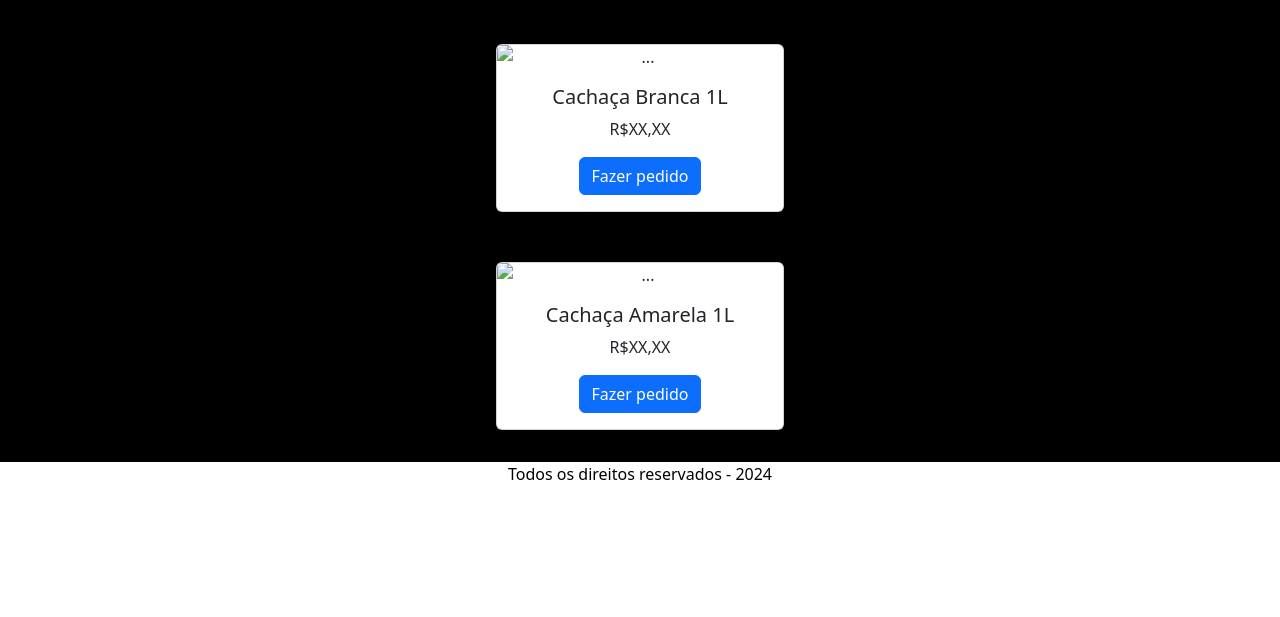
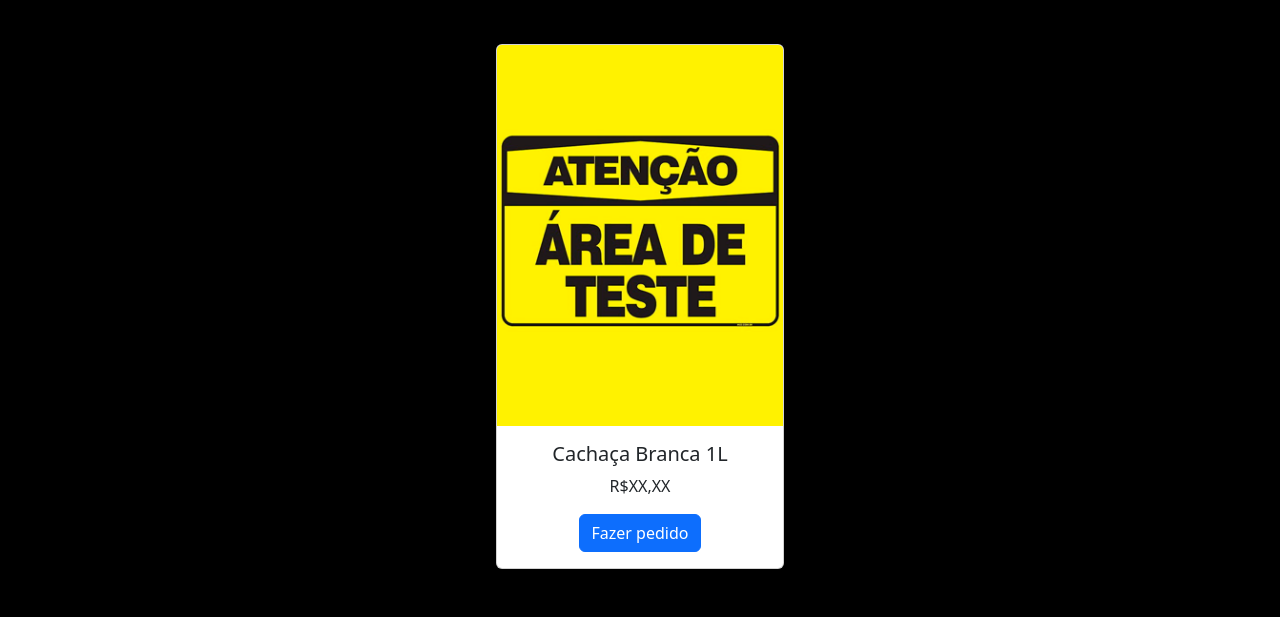
Before and after one commit to victorhenriquep/lojadobambam, a plain HTML site: page cachaca.html in a window 1280 px wide. Shown: the part 158-775 px from the top of the page. Drawn offline with nearby package versions, Linux system fonts and the light colour scheme; the site is published under a folder, as on GitHub Pages, so addresses that start at the root find nothing.

Commit message:
Arrumando imagens

```diff
--- a/cachaca.html
+++ b/cachaca.html
@@ -44,7 +44,7 @@
 
 
         <div class="card" style="width: 18rem;">
-            <img src="/img/cachaça-branca.png" class="card-img-top" alt="...">
+            <img src="img/cachaça-branca.png" class="card-img-top" alt="...">
             <div class="card-body">
               <h5 class="card-title">Cachaça Branca 1L</h5>
               <p class="card-text">R$XX,XX</p>
@@ -53,7 +53,7 @@
           </div>
 
           <div class="card" style="width: 18rem;">
-            <img src="/img/cachaça-amarela.png" class="card-img-top" alt="...">
+            <img src="img/cachaça-amarela.png" class="card-img-top" alt="...">
             <div class="card-body">
               <h5 class="card-title">Cachaça Amarela 1L</h5>
               <p class="card-text">R$XX,XX</p>
```
